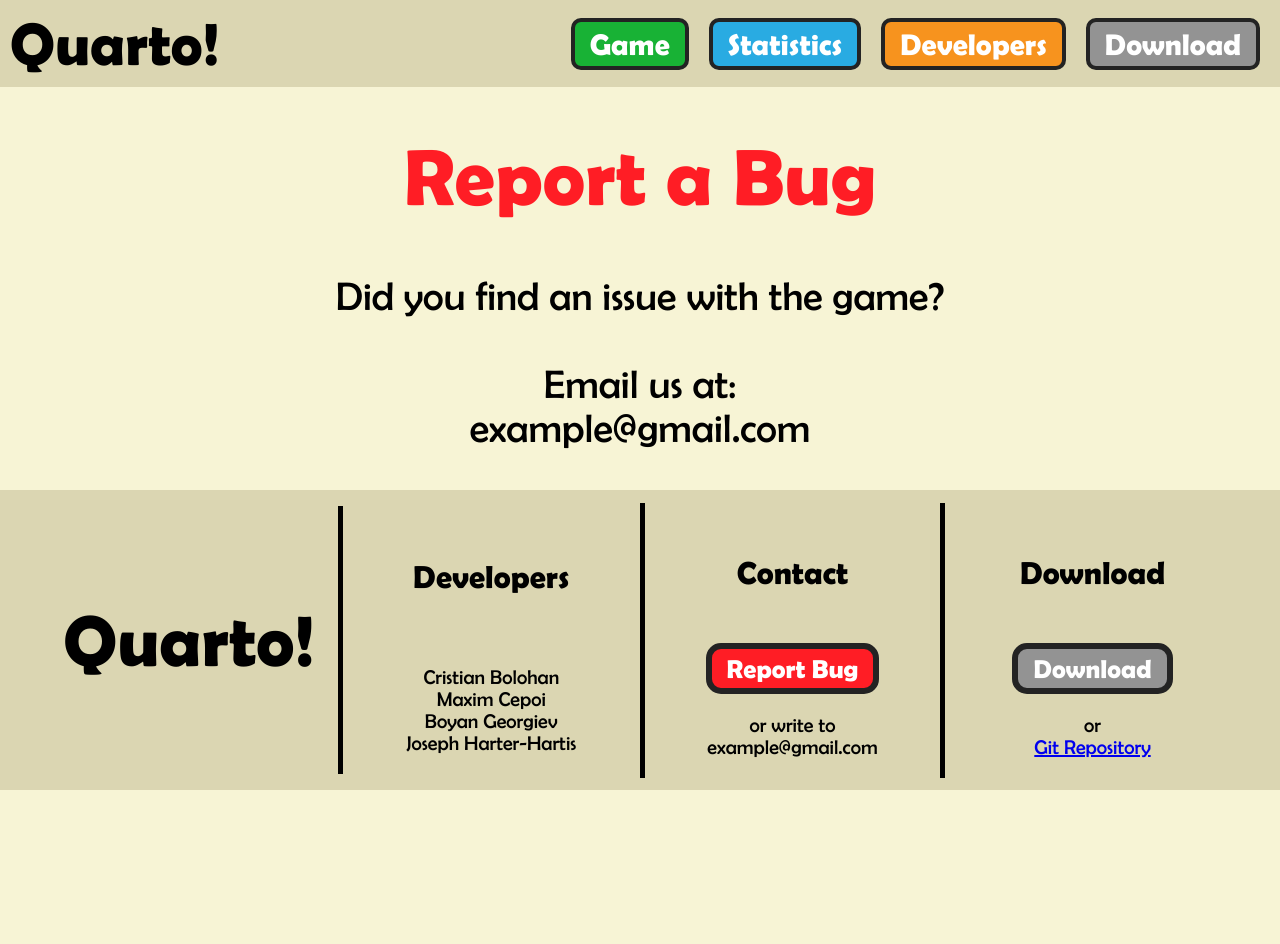
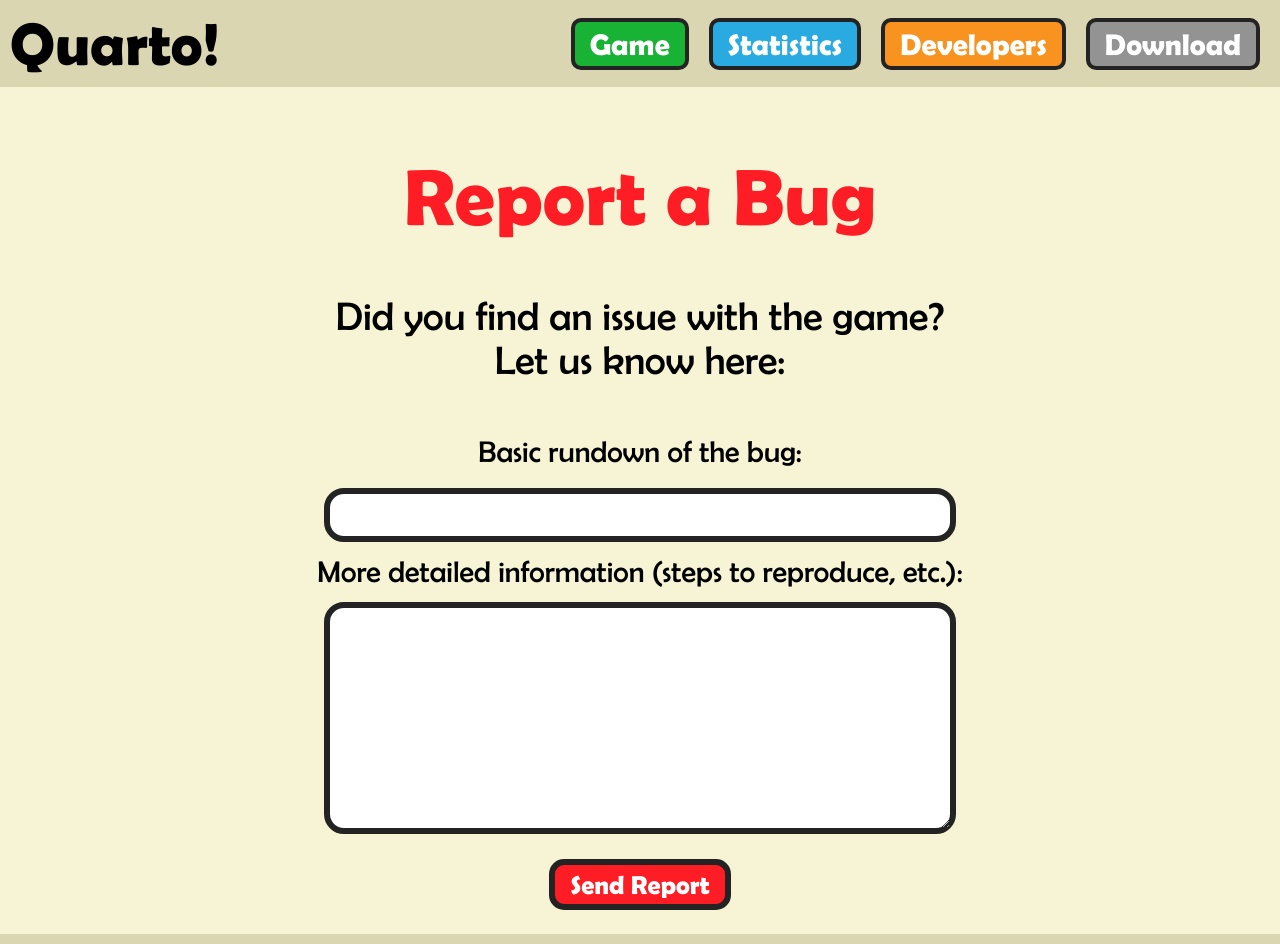
Before and after one commit to bobyTopG/QuartoGame_Website, a plain HTML site: page html/report.html in a window 1280 px wide. Shown: the top 944 px of the page. Before the commit the page ends 800 px from the top, so only its background shows below. Drawn offline with Linux system fonts and the light colour scheme.

Commit message:
added report bug layout (nonfunctional as of now)

```diff
--- a/css/report.css
+++ b/css/report.css
@@ -1,5 +1,6 @@
 .report-bug {
     text-align: center;
+    padding: 20px;
 }
 
 .report-bug > h1 {
@@ -10,3 +11,29 @@
 .report-bug > p {
     font-size: 40px;
 }
+
+.report-bug > form {
+    font-size: 30px;
+    font-family: "berlin";
+    line-height: 200%;
+}
+
+.text-input {
+    font-family: "berlin";
+    text-align: left;
+    border-width: 6px;
+    border-radius: 20px;
+    border-style: solid;
+    border-color: #232323;
+    font-size: 20px;
+    padding: 10px;
+    width: 600px;
+    cursor: text;
+}
+
+textarea.text-input {
+    height: 200px;
+    min-width: 600px;
+    max-width: 600px;
+    min-height: 200px;
+}
--- a/html/report.html
+++ b/html/report.html
@@ -10,7 +10,7 @@
 </head>
 <body>
 <nav>
-  <p class="logo">Quarto!</a>
+  <p class="logo">Quarto!</p>
   <div class="buttons">
     <a href="../index.html#game" class="green-btn">Game</a>
     <a href="../index.html#statistics" class="blue-btn">Statistics</a>
@@ -25,10 +25,19 @@
       Report a Bug
     </h1>
     <p>
-      Did you find an issue with the game?<br><br>
-      Email us at:<br>
-      example@gmail.com
+      Did you find an issue with the game?<br>
+      Let us know here:
     </p>
+    <form>
+      Basic rundown of the bug:<br>
+      <input type="text" class="text-input"> <br>
+      More detailed information (steps to reproduce, etc.): <br>
+      <textarea class="text-input"></textarea> <br>
+      <button type="button" class="default-button red-button">
+        Send Report
+      </button>
+    </form>
+
   </div>
 </main>
 <footer>
```
